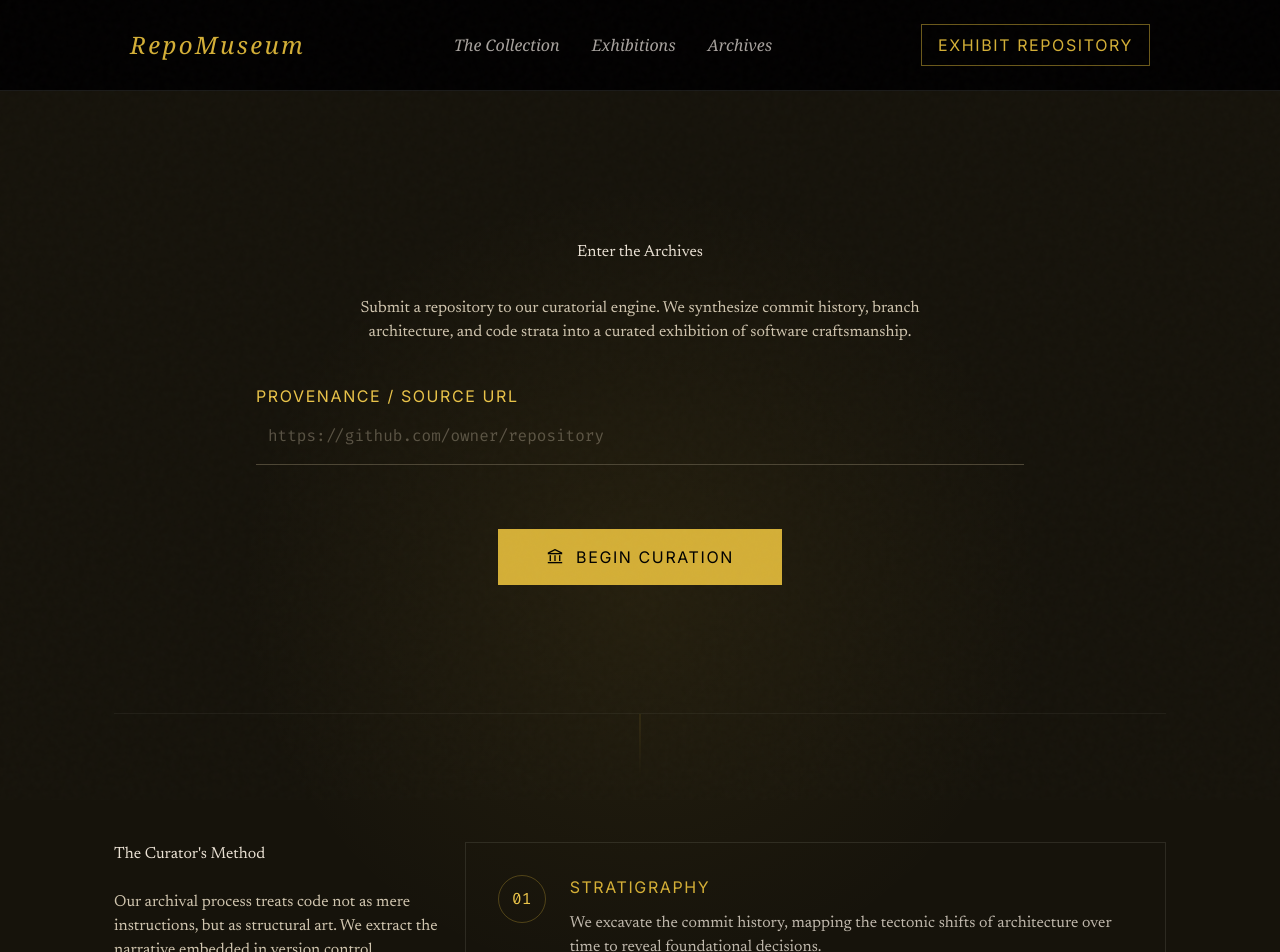
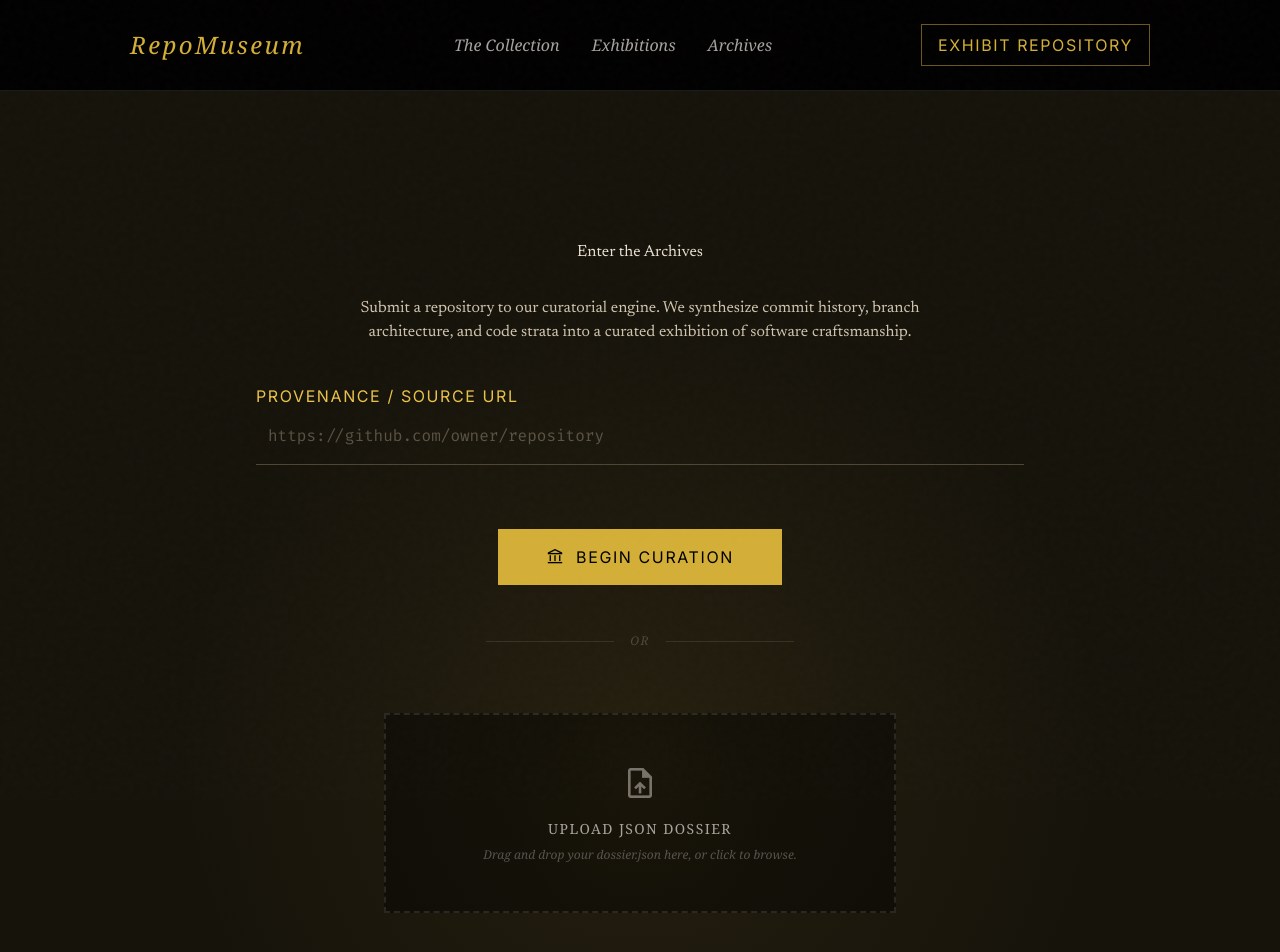
Before and after one commit to redshadow912/RepoMuseum, a React (Vite) app in the folder frontend/: page / in a window 1280 px wide. Shown: the top 952 px of the page. Built offline with nearby package versions, Linux system fonts and the light colour scheme.

Commit message:
feat: Dropzone component to allow direct JSON dossier viewing

```diff
--- /dev/null
+++ b/frontend/src/Dropzone.tsx
@@ -0,0 +1,118 @@
+import React, { useState } from 'react';
+
+interface DropzoneProps {
+  onDataLoaded: (parsedJson: any) => void;
+}
+
+export default function Dropzone({ onDataLoaded }: DropzoneProps) {
+  const [isDragging, setIsDragging] = useState(false);
+  const [errorMsg, setErrorMsg] = useState('');
+
+  const handleDragOver = (e: React.DragEvent) => {
+    e.preventDefault();
+    setIsDragging(true);
+  };
+
+  const handleDragLeave = (e: React.DragEvent) => {
+    e.preventDefault();
+    setIsDragging(false);
+  };
+
+  const handleDrop = (e: React.DragEvent) => {
+    e.preventDefault();
+    setIsDragging(false);
+    setErrorMsg('');
+
+    const file = e.dataTransfer.files[0];
+    if (!file) return;
+
+    if (!file.name.endsWith('.json') && file.type !== 'application/json') {
+      setErrorMsg('Invalid dossier.json file. Please upload a valid JSON file.');
+      return;
+    }
+
+    const reader = new FileReader();
+    reader.onload = (event) => {
+      try {
+        const text = event.target?.result as string;
+        const parsedJson = JSON.parse(text);
+        if (!parsedJson || !parsedJson.repo || !parsedJson.summary) {
+           setErrorMsg('Invalid dossier structure. Please upload a valid RepoMuseum dossier.');
+           return;
+        }
+        onDataLoaded(parsedJson);
+      } catch (err) {
+        setErrorMsg('Invalid JSON file format. Could not parse dossier.');
+      }
+    };
+    reader.onerror = () => {
+      setErrorMsg('Failed to read the file.');
+    };
+    reader.readAsText(file);
+  };
+
+  const handleClick = () => {
+    const input = document.createElement('input');
+    input.type = 'file';
+    input.accept = '.json,application/json';
+    input.onchange = (e) => {
+      const file = (e.target as HTMLInputElement).files?.[0];
+      if (!file) return;
+      setErrorMsg('');
+      const reader = new FileReader();
+      reader.onload = (event) => {
+        try {
+          const text = event.target?.result as string;
+          const parsedJson = JSON.parse(text);
+          if (!parsedJson || !parsedJson.repo || !parsedJson.summary) {
+             setErrorMsg('Invalid dossier structure. Please upload a valid RepoMuseum dossier.');
+             return;
+          }
+          onDataLoaded(parsedJson);
+        } catch (err) {
+          setErrorMsg('Invalid JSON file format. Could not parse dossier.');
+        }
+      };
+      reader.onerror = () => {
+        setErrorMsg('Failed to read the file.');
+      };
+      reader.readAsText(file);
+    };
+    input.click();
+  };
+
+  return (
+    <div className="w-full mt-12 flex flex-col items-center">
+      <div
+        onDragOver={handleDragOver}
+        onDragLeave={handleDragLeave}
+        onDrop={handleDrop}
+        onClick={handleClick}
+        className={`w-full max-w-lg p-12 border-2 border-dashed flex flex-col items-center justify-center cursor-pointer transition-all duration-300 relative group
+          ${isDragging
+            ? 'border-primary-container bg-primary-container/10 scale-105'
+            : 'border-white/10 bg-black/40 hover:border-primary-container/50 hover:bg-white/5'
+          }
+        `}
+      >
+        <div className="absolute inset-0 spotlight opacity-20 group-hover:opacity-100 transition-opacity pointer-events-none z-0"></div>
+        <span className={`material-symbols-outlined text-4xl mb-4 transition-colors duration-300 ${isDragging ? 'text-primary-container' : 'text-stone-500 group-hover:text-primary-container'}`}>
+          upload_file
+        </span>
+        <h3 className={`font-serif tracking-widest uppercase text-sm transition-colors duration-300 ${isDragging ? 'text-primary-container' : 'text-stone-400 group-hover:text-stone-200'}`}>
+          Upload JSON Dossier
+        </h3>
+        <p className="font-serif italic text-xs text-stone-600 mt-2 text-center">
+          {isDragging ? 'Drop it here...' : 'Drag and drop your dossier.json here, or click to browse.'}
+        </p>
+      </div>
+
+      {errorMsg && (
+        <div className="mt-4 inline-flex items-center gap-2 border border-red-900/40 bg-red-900/10 px-4 py-1.5 rounded-full shadow-[0_0_10px_rgba(255,0,0,0.1)]">
+           <span className="material-symbols-outlined text-[14px] text-red-500">error</span>
+           <span className="font-serif text-xs uppercase tracking-widest text-red-400">{errorMsg}</span>
+        </div>
+      )}
+    </div>
+  );
+}
--- a/frontend/src/LandingPage.tsx
+++ b/frontend/src/LandingPage.tsx
@@ -1,5 +1,6 @@
 import React, { useState, useRef, useEffect } from 'react';
 import MuseumReport from './MuseumReport';
+import Dropzone from './Dropzone';
 import { ReportData } from '../../src/types';
 
 /**
@@ -46,6 +47,11 @@ export default function LandingPage() {
     setPhase('LOADING');
     setLoadingText('Awakening the curator...');
     workerRef.current?.postMessage({ type: 'START', url });
+  };
+
+  const handleDossierLoaded = (parsedJson: any) => {
+    setReportData(parsedJson as ReportData);
+    setPhase('MUSEUM');
   };
 
   // We do not return null early here, because we want the fade-out transition
@@ -108,13 +114,21 @@ export default function LandingPage() {
                   required
                 />
               </div>
-              <div className="mt-16">
+              <div className="mt-16 mb-8">
                 <button type="submit" className="font-label-sm text-label-sm uppercase bg-primary-container text-black px-12 py-4 tracking-widest hover:bg-primary transition-colors flex items-center gap-3">
                   <span className="material-symbols-outlined text-black" style={{ fontSize: '18px' }}>account_balance</span>
                   Begin Curation
                 </button>
               </div>
             </form>
+
+            <div className="w-full flex items-center justify-center my-4 opacity-50">
+               <div className="h-px w-32 bg-white/20"></div>
+               <span className="font-serif italic text-xs mx-4 uppercase tracking-widest text-stone-500">OR</span>
+               <div className="h-px w-32 bg-white/20"></div>
+            </div>
+
+            <Dropzone onDataLoaded={handleDossierLoaded} />
           </section>
         )}
 
```
